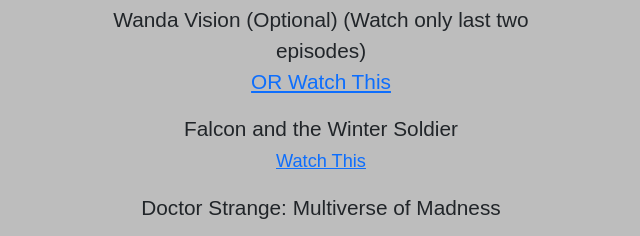
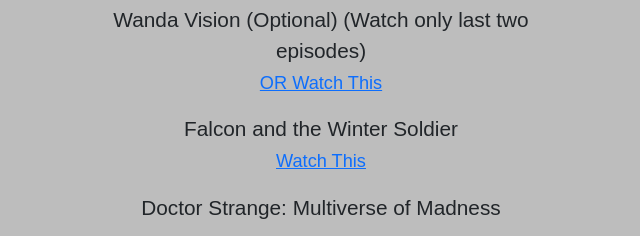
Before and after one commit to ShaikhHameed/marvel-watch-guide, a plain HTML site: page index.html in a window 1280 px wide. Shown: the part 1453-1689 px from the top of the page, 319-959 px from the left. Drawn offline with nearby package versions, Linux system fonts and the light colour scheme.

Commit message:
Update index.html

```diff
--- a/index.html
+++ b/index.html
@@ -95,7 +95,7 @@
             </div>
             <div class="movie-item">
                 <p class="movie-title">Wanda Vision (Optional) (Watch only last two episodes) <br/>
-                  <a href="https://www.youtube.com/watch?v=YJrW8Q5r4Yk" target="_blank">OR Watch This</a></small>
+                  <small><a href="https://www.youtube.com/watch?v=YJrW8Q5r4Yk" target="_blank">OR Watch This</a></small>
                 </p>
             </div>
             <div class="movie-item">
```
